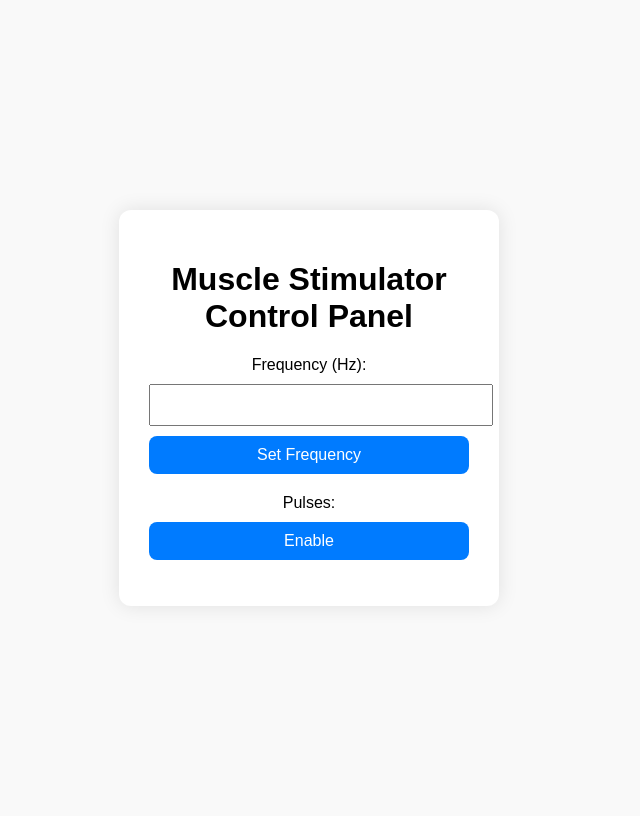
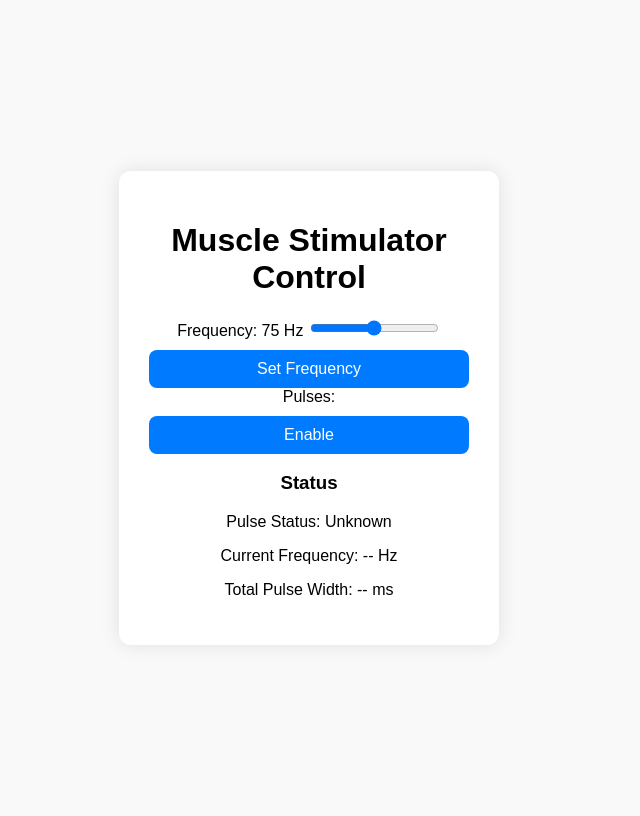
Before and after one commit to StimulatorGuru/ESP32_Control, a Flask app: page / in a window 1280 px wide. Shown: the whole page, without its empty margins (331-971 px from the left). Run offline with Flask 3, Linux system fonts and the light colour scheme; parts of the project's set-up code (start-up, migrations or seed data) failed here and were passed over.

Commit message:
Update index.html

```diff
--- a/templates/index.html
+++ b/templates/index.html
@@ -7,17 +7,24 @@
 </head>
 <body>
   <div class="container">
-    <h1>Muscle Stimulator Control Panel</h1>
+    <h1>Muscle Stimulator Control</h1>
 
-    <form id="freq-form">
-      <label for="freq">Frequency (Hz):</label>
-      <input type="number" id="freq" name="freq" min="2" max="150" required>
-      <button type="submit">Set Frequency</button>
-    </form>
+    <div class="control-section">
+      <label for="freq-slider">Frequency: <span id="freq-value">75</span> Hz</label>
+      <input type="range" id="freq-slider" min="2" max="150" value="75">
+      <button id="set-freq-btn">Set Frequency</button>
+    </div>
 
-    <div class="toggle-container">
+    <div class="control-section">
       <label>Pulses:</label>
       <button id="toggle-btn">Enable</button>
+    </div>
+
+    <div class="status-section">
+      <h3>Status</h3>
+      <p>Pulse Status: <span id="pulse-status">Unknown</span></p>
+      <p>Current Frequency: <span id="current-freq">--</span> Hz</p>
+      <p>Total Pulse Width: <span id="pulse-width">--</span> ms</p>
     </div>
 
     <p id="response"></p>
```
